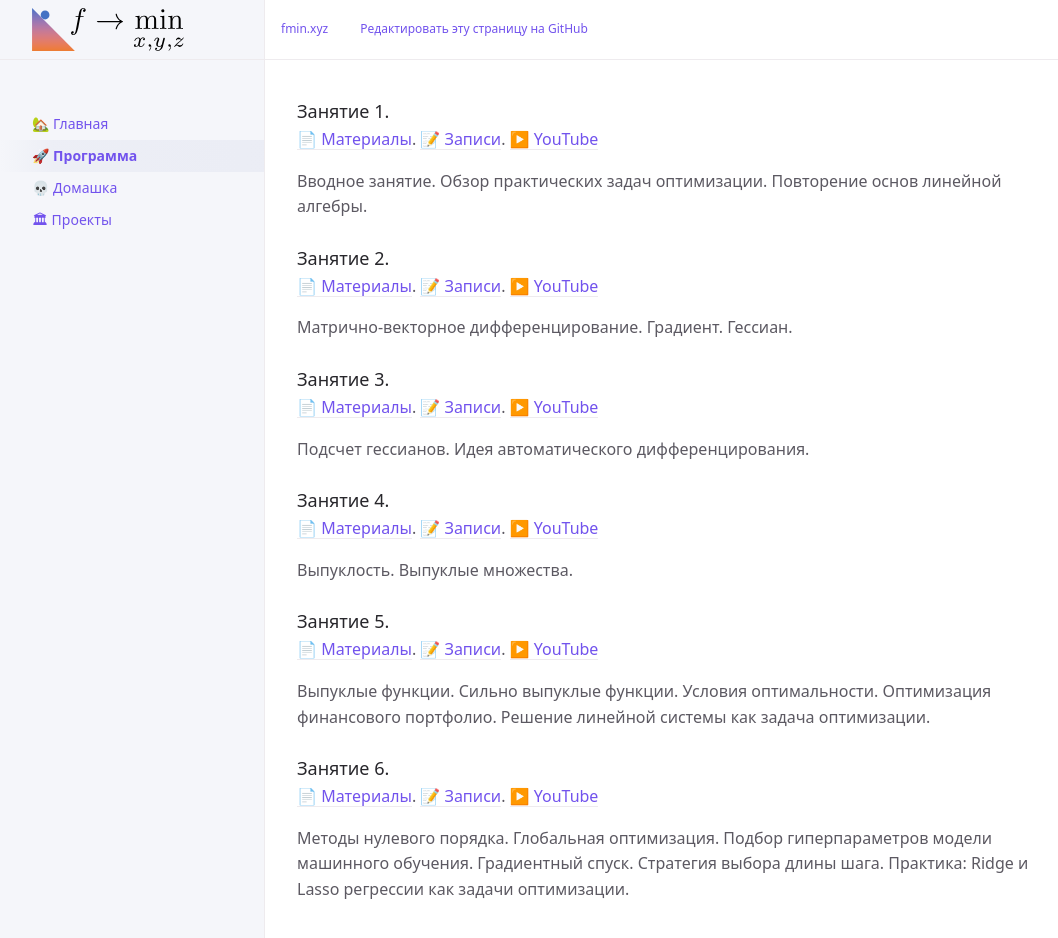
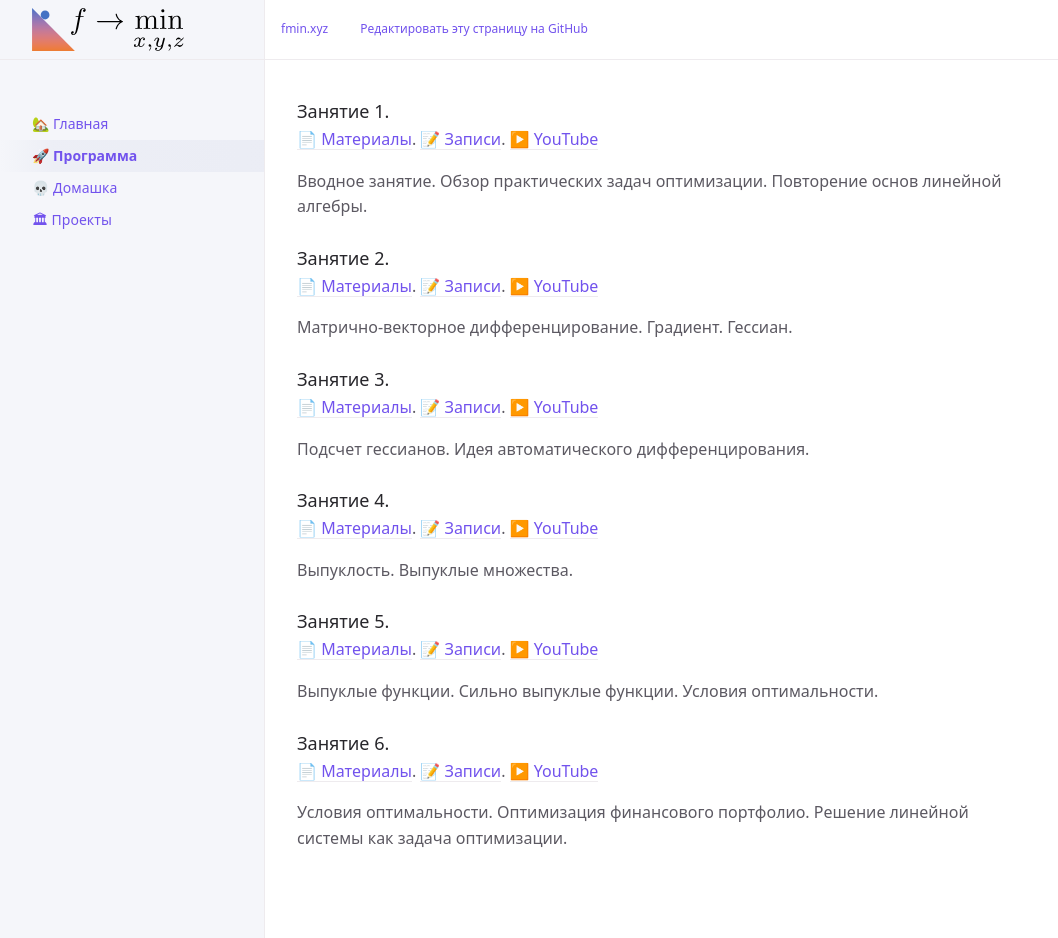
Before and after one commit to MerkulovDaniil/msus22, a Jekyll site: the page built from program.md, in a window 1280 px wide and 951 px high. Shown: the top 938 px of the window, without its empty margins (107-1165 px from the left). Built offline with Jekyll 4.4.1, drawn with Linux system fonts in a browser that asks for light colours; our own code applies the rules of GitHub Pages for plain Markdown files; a script that is not in the unit is left out.

```diff
--- a/program.md
+++ b/program.md
@@ -24,12 +24,11 @@ nav_order: 2
 Выпуклость. Выпуклые множества.
 
 ### Занятие 5.
-[📄 Материалы](/presentations/5.pdf). [📝 Записи](/notes/5.pdf). [▶️ YouTube]()
+[📄 Материалы](/presentations/5.pdf). [📝 Записи](/notes/5.pdf). [▶️ YouTube](https://youtu.be/igK--QhRdrE)
 
-Выпуклые функции. Сильно выпуклые функции. Условия оптимальности.  Оптимизация финансового портфолио. Решение линейной системы как задача оптимизации.
+Выпуклые функции. Сильно выпуклые функции. Условия оптимальности.
 
 ### Занятие 6.
-[📄 Материалы](/presentations/6.pdf). [📝 Записи](/notes/6.pdf). [▶️ YouTube]()
+[📄 Материалы](/presentations/6.pdf). [📝 Записи](/notes/6.pdf). [▶️ YouTube](https://youtu.be/lqz5Au01jWs)
 
-Методы нулевого порядка. Глобальная оптимизация. Подбор гиперпараметров модели машинного обучения.
-Градиентный спуск. Стратегия выбора длины шага. Практика: Ridge и Lasso регрессии как задачи оптимизации.
+Условия оптимальности. Оптимизация финансового портфолио. Решение линейной системы как задача оптимизации.
```
Also changed, not shown: 5 other files.
